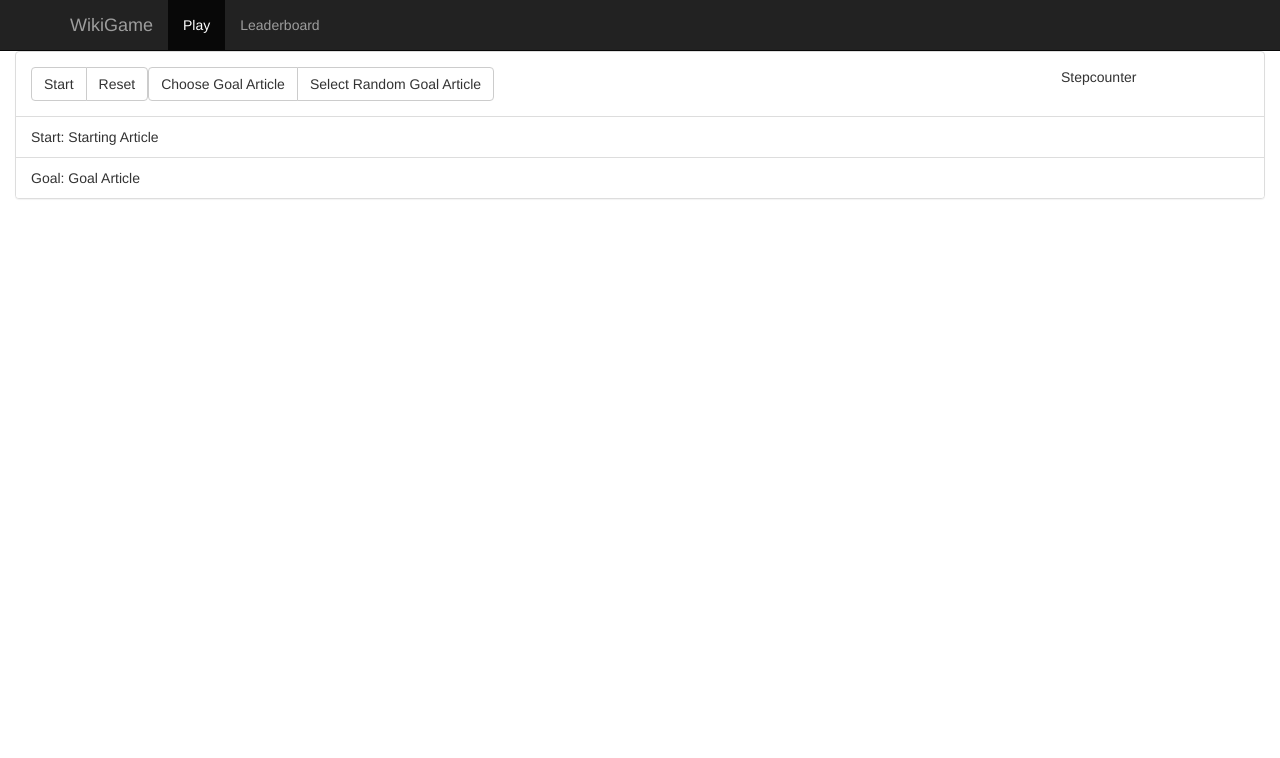
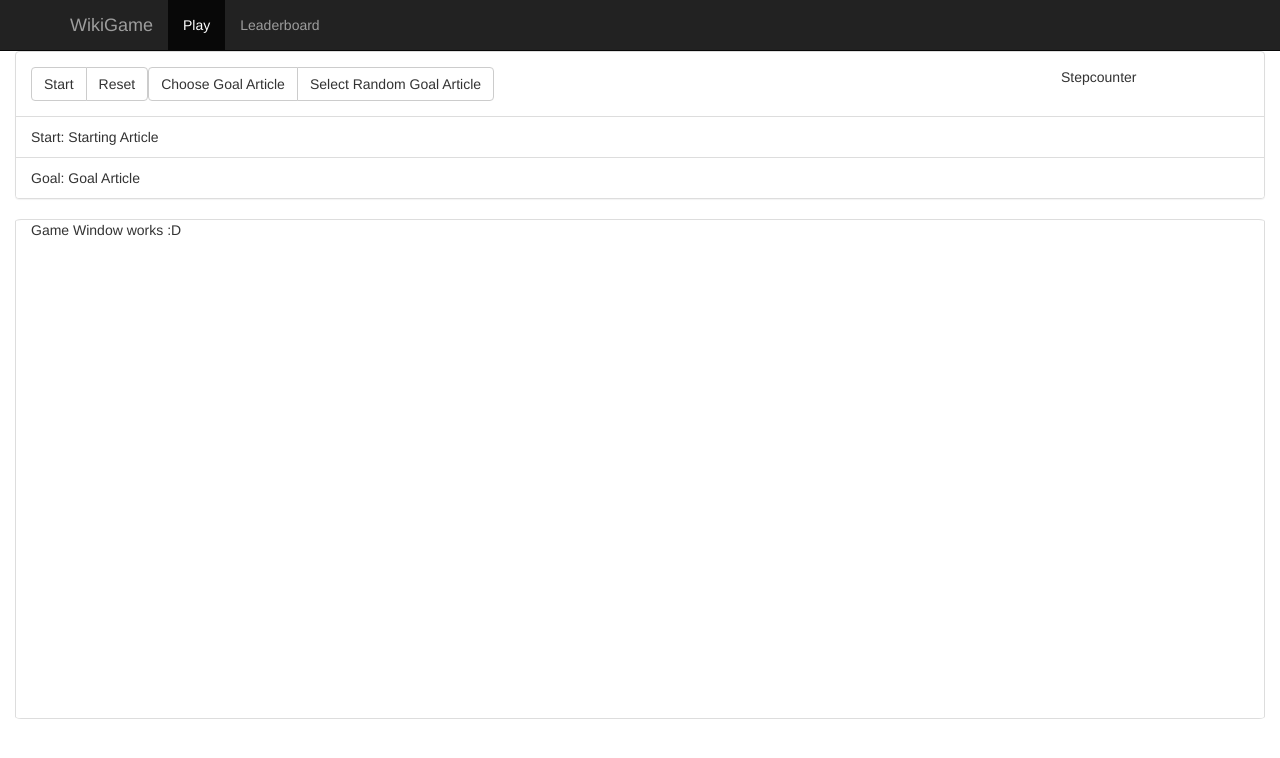
Before and after one commit to JNBG/WikiGame, an Angular app: page /play in a window 1280 px wide. Shown: the top 758 px of the page. Built offline with nearby package versions, Linux system fonts and the light colour scheme.

Commit message:
- Choosing Goal Article now works
- added Component: game-window (where wikipedia article will be shown)

```diff
--- a/src/app/app.module.ts
+++ b/src/app/app.module.ts
@@ -9,6 +9,7 @@ import { GameHeaderComponent } from './game/game-header/game-header.component';
 import {routing} from "./app.routing";
 import { GoalArticlesComponent } from './game/game-header/goal-articles/goal-articles.component';
 import {HttpModule} from "@angular/http";
+import { GameWindowComponent } from './game/game-window/game-window.component';
 
 @NgModule({
   declarations: [
@@ -17,7 +18,8 @@ import {HttpModule} from "@angular/http";
     LeaderboardComponent,
     GameComponent,
     GameHeaderComponent,
-    GoalArticlesComponent
+    GoalArticlesComponent,
+    GameWindowComponent
   ],
   imports: [
     BrowserModule,
--- a/src/app/game/game-header/game-header.component.html
+++ b/src/app/game/game-header/game-header.component.html
@@ -7,15 +7,15 @@
 
     <div class="btn-group" role="group" aria-label="...">
       <button class="btn btn-default" (click)="onChooseGoalArticle()">Choose Goal Article</button>
-      <button class="btn btn-default">Select Random Goal Article</button>
+      <button class="btn btn-default" (click)="onChooseRandomGoalArticle()">Select Random Goal Article</button>
     </div>
 
-    <div class="pull-right col-xs-2">Stepcounter</div>
+    <div class="pull-right col-xs-2">{{ stepCounter }}</div>
   </div>
 
   <ul class="list-group">
-    <li class="list-group-item">Start: Starting Article</li>
-    <li class="list-group-item">Goal: Goal Article</li>
+    <li class="list-group-item">Start: {{ startArticle }}</li>
+    <li class="list-group-item">Goal: {{ goalArticle }}</li>
   </ul>
 </div>
 <app-goal-articles *ngIf="showGoalArticleOverlay"></app-goal-articles>
--- a/src/app/game/game-header/game-header.component.ts
+++ b/src/app/game/game-header/game-header.component.ts
@@ -1,5 +1,7 @@
 import { Component, OnInit } from '@angular/core';
 import {GameHeaderService} from "./game-header.service";
+import {Article} from "./goal-articles/goal-articles.model";
+import {GoalArticlesComponent} from "./goal-articles/goal-articles.component";
 
 @Component({
   selector: 'app-game-header',
@@ -10,15 +12,30 @@ import {GameHeaderService} from "./game-header.service";
 export class GameHeaderComponent implements OnInit {
   showGoalArticleOverlay: Boolean = false;
 
+  selectedArticle: Article;
+
+  stepCounter: string = "Stepcounter";
+  goalArticle: string = "Goal Article";
+  startArticle: string = "Starting Article";
+
   constructor(private gameHeaderService: GameHeaderService) { }
 
   ngOnInit() {
     this.gameHeaderService.chooseGoalArticle.subscribe(
       (chooseGoalArticle: Boolean) => this.showGoalArticleOverlay = chooseGoalArticle
     );
+    this.gameHeaderService.selectArticle.subscribe(
+      (selectArticle: Article) => {this.selectedArticle = selectArticle; this.goalArticle = this.selectedArticle.title;}
+    );
+
   }
 
   onChooseGoalArticle() {
     this.gameHeaderService.chooseGoalArticle.emit(true);
   }
+  onChooseRandomGoalArticle() {
+    // TODO: get random article from goalArticleComponent
+    this.gameHeaderService.chooseGoalArticle.emit(false);
+  }
+
 }
--- a/src/app/game/game-header/game-header.service.ts
+++ b/src/app/game/game-header/game-header.service.ts
@@ -1,7 +1,9 @@
 import {EventEmitter} from "@angular/core";
+import {Article} from "./goal-articles/goal-articles.model";
 
 export class GameHeaderService {
 
   chooseGoalArticle = new EventEmitter<Boolean>();
+  selectArticle = new EventEmitter<Article>();
 
 }
--- a/src/app/game/game-header/goal-articles/goal-articles.component.ts
+++ b/src/app/game/game-header/goal-articles/goal-articles.component.ts
@@ -17,7 +17,6 @@ import 'rxjs/add/operator/catch';
 
 export class GoalArticlesComponent implements OnInit {
   articles: Article[];
-  selectedArticleID: number;
 
   constructor(private gameHeaderService: GameHeaderService, private http: Http) { }
 
@@ -36,6 +35,6 @@ export class GoalArticlesComponent implements OnInit {
   }
 
   onSelectGoalArticle(i: number) {
-    this.selectedArticleID = i;
+    this.gameHeaderService.selectArticle.emit(this.articles[i]);
   }
 }
--- /dev/null
+++ b/src/app/game/game-window/game-window.component.css
@@ -0,0 +1,7 @@
+.wg-game-window{
+  margin: 0 auto;
+  min-height: 500px;
+  background-color: #ffffff;
+  border: 1px solid #ddd;
+  border-radius: 0.5%;
+}
--- /dev/null
+++ b/src/app/game/game-window/game-window.component.html
@@ -0,0 +1,5 @@
+<div class="col-md-12">
+  <div class="col-md-12 wg-game-window">
+    <p>Game Window works :D</p>
+  </div>
+</div>
--- /dev/null
+++ b/src/app/game/game-window/game-window.component.ts
@@ -0,0 +1,15 @@
+import { Component, OnInit } from '@angular/core';
+
+@Component({
+  selector: 'app-game-window',
+  templateUrl: './game-window.component.html',
+  styleUrls: ['./game-window.component.css']
+})
+export class GameWindowComponent implements OnInit {
+
+  constructor() { }
+
+  ngOnInit() {
+  }
+
+}
--- a/src/app/game/game.component.html
+++ b/src/app/game/game.component.html
@@ -1,3 +1,4 @@
 <div class="col-md-12">
   <app-game-header></app-game-header>
 </div>
+<app-game-window></app-game-window>
```
